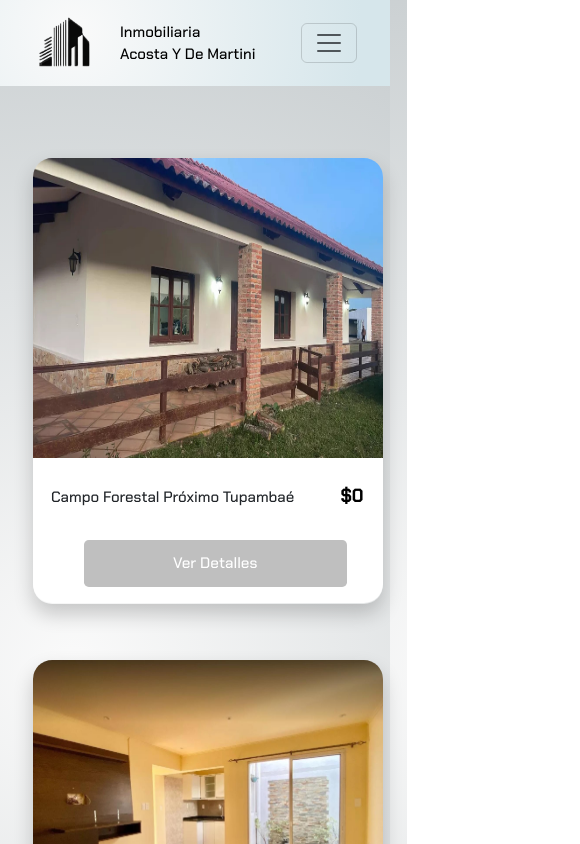
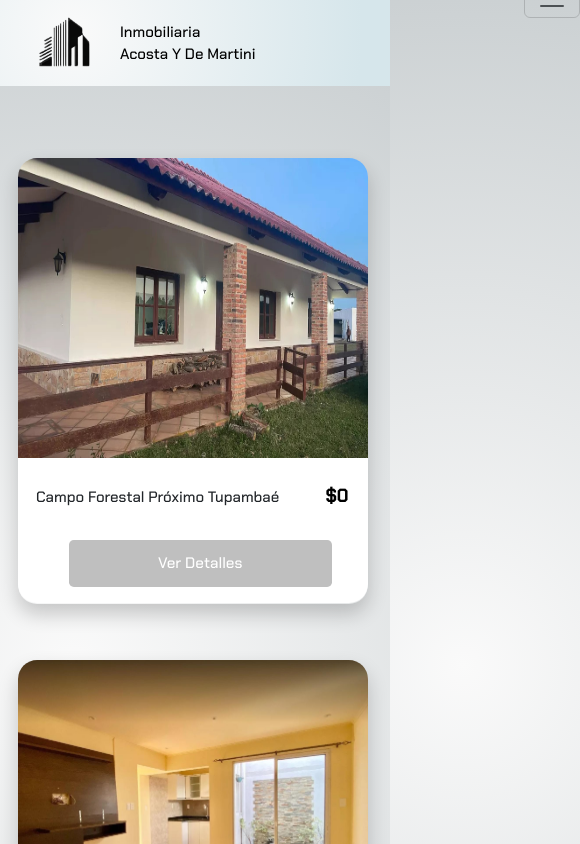
Before and after one commit to AlexTGarcia020/Inmobiliaria-Alex, a React (Vite) app: page /Ventas in a window 390 px wide. Shown: the top 844 px of the page, 580 px wide, since content can reach past the window. Built offline with nearby package versions, Linux system fonts and the light colour scheme.

Commit message:
Responsive Celular Chicos V1

```diff
--- a/index.html
+++ b/index.html
@@ -14,7 +14,7 @@
       rel="stylesheet"
       href="https://fonts.googleapis.com/css2?family=Material+Symbols+Outlined:opsz,wght,FILL,GRAD@48,400,0,0"
     />
-    <link rel="icon" type="image/x-icon" href="/Footer-Logo.ico" />
+    <link rel="icon" type="image/x-icon" href="/LogoSVG.ico" />
   </head>
   <body>
     <div id="root"></div>
--- a/src/App.css
+++ b/src/App.css
@@ -93,3 +93,10 @@ body {
       flex-direction: column !important;
     }
   }
+
+  @media (max-width: 400px) {
+    .seal-container-two-1 {
+      gap: -220px !important;
+      margin-top: 10px !important;
+    }
+  }
--- a/src/assets/Navbar.css
+++ b/src/assets/Navbar.css
@@ -137,3 +137,26 @@
       margin-right: 5px;
     }
   }
+
+  @media (max-width: 400px) {
+    .logo-text {
+      padding: 0% !important;
+      margin: 0% !important;
+      font-size: 15px !important;
+    }
+    .navbar-toggler {
+      position: relative;
+      top: -50px;
+      left: 250px;
+      margin-bottom: -10px;
+    }
+    .button-contacto {
+      padding-right: 12px !important;
+      left: -10px !important;
+    }
+
+    .group-links {
+      position: relative;
+      left: -10px !important;
+    }
+  }
--- a/src/assets/SobreNosotros.css
+++ b/src/assets/SobreNosotros.css
@@ -105,3 +105,13 @@
       margin: 10px 0;
     }
   }
+
+  @media (max-width: 400px) {
+    .dividor-nosotros {
+      width: 280px !important;
+    }
+    .image-container {
+      padding-right: 25px;
+      position: sticky !important;
+  }
+  }
--- a/src/assets/Ventas.css
+++ b/src/assets/Ventas.css
@@ -117,3 +117,13 @@
     }
 
 }
+
+@media (max-width: 400px) {
+
+    .container-cards {
+        position: relative !important;
+        right: 30px !important;
+        display: flex !important;
+        flex-direction: column !important;
+    }
+  }
```
Also changed, not shown: public/img/LogoSVG.jpg (added), 1 other file (tests, documents, lock files or other folders).
